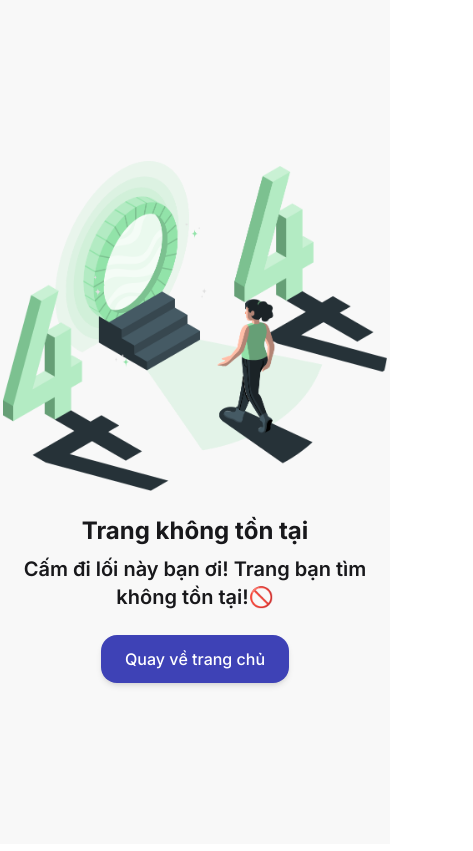
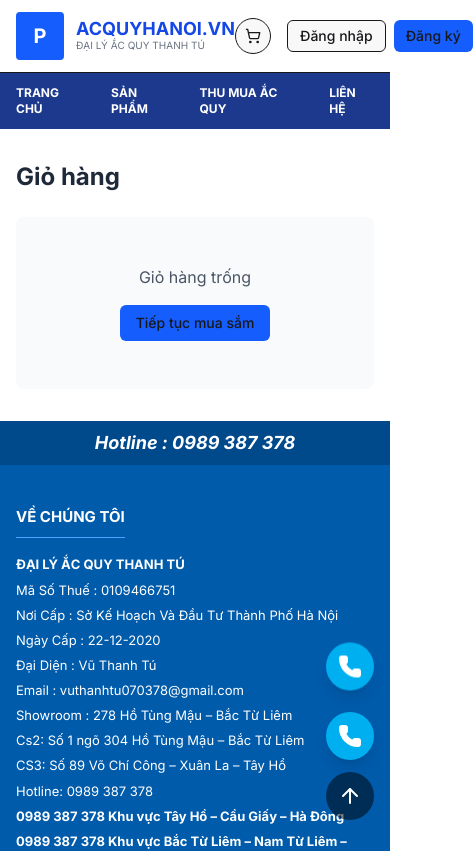
Before and after one commit to kharina21/Acquy-ThanhTu, a React (Vite) app in the folder client/: page /cart in a window 390 px wide. Shown: the top 851 px of the page, 473 px wide, since content can reach past the window. Built offline with nearby package versions, Linux system fonts and the light colour scheme.

Commit message:
giao diện cart và sửa homepage các chức năng thêm vào mua hàng

```diff
--- a/client/src/components/Header.jsx
+++ b/client/src/components/Header.jsx
@@ -1,10 +1,13 @@
-import { Search, User, LogOut } from 'lucide-react';
+import { Search, User, LogOut, ShoppingCart } from 'lucide-react';
 import { useNavigate, Link } from 'react-router';
 import { Button } from '@/components/ui/button';
 import { DropdownMenu, DropdownMenuTrigger, DropdownMenuContent, DropdownMenuItem, DropdownMenuSeparator } from '@/components/ui/dropdown-menu';
+import { useCartStore } from '@/stores/useCartStore';
 
 export function Header({ user, onLogout }) {
   const navigate = useNavigate();
+  const items = useCartStore((s) => s.items);
+  const totalQuantity = items.reduce((sum, i) => sum + i.quantity, 0);
 
   return (
     <>
@@ -35,6 +38,18 @@ export function Header({ user, onLogout }) {
                 </Button>
               </div>
             </div>
+
+            {/* Nút giỏ hàng */}
+            <Link to="/cart" className="relative">
+              <Button variant="outline" size="icon" className="rounded-full">
+                <ShoppingCart className="w-5 h-5" />
+                {totalQuantity > 0 && (
+                  <span className="absolute -top-1 -right-1 min-w-[18px] h-[18px] px-1 flex items-center justify-center bg-red-500 text-white text-xs font-bold rounded-full">
+                    {totalQuantity > 99 ? '99+' : totalQuantity}
+                  </span>
+                )}
+              </Button>
+            </Link>
 
             {/* Xử lý nút Đăng nhập / User */}
             {user ? (
--- a/client/src/components/ProductSection.jsx
+++ b/client/src/components/ProductSection.jsx
@@ -1,10 +1,17 @@
 import { useEffect, useState } from "react";
+import { useNavigate } from "react-router";
 import axios from "axios";
+import { ShoppingCart } from "lucide-react";
+import { toast } from "sonner";
+import { Button } from "@/components/ui/button";
+import { useCartStore } from "@/stores/useCartStore";
 
 export function ProductSection() {
   const [carProducts, setCarProducts] = useState([]);
   const [motorProducts, setMotorProducts] = useState([]);
   const [loading, setLoading] = useState(true);
+  const navigate = useNavigate();
+  const addToCart = useCartStore((s) => s.addToCart);
 
   useEffect(() => {
     fetchProducts();
@@ -46,7 +53,7 @@ export function ProductSection() {
         {products.map((product) => (
           <div
             key={product._id}
-            className="bg-white rounded-lg shadow-sm hover:shadow-md transition p-4 cursor-pointer"
+            className="bg-white rounded-lg shadow-sm hover:shadow-md transition p-4 flex flex-col"
           >
             {/* Image */}
             <div className="aspect-square bg-gray-100 rounded mb-3 overflow-hidden flex items-center justify-center">
@@ -61,8 +68,6 @@ export function ProductSection() {
                   Không có ảnh
                 </div>
               )}
-
-
             </div>
 
             {/* Name */}
@@ -75,6 +80,31 @@ export function ProductSection() {
               <span className="text-red-600 font-bold text-lg">
                 {product.price?.toLocaleString()}đ
               </span>
+            </div>
+
+            {/* Nút Mua hàng + Thêm vào giỏ */}
+            <div className="mt-3 flex gap-2">
+              <Button
+                size="sm"
+                className="flex-1 bg-blue-600 hover:bg-blue-700"
+                onClick={() => {
+                  addToCart(product, 1);
+                  navigate("/cart");
+                }}
+              >
+                Mua hàng
+              </Button>
+              <Button
+                size="sm"
+                variant="outline"
+                className="shrink-0"
+                onClick={() => {
+                  addToCart(product, 1);
+                  toast.success("Đã thêm vào giỏ");
+                }}
+              >
+                <ShoppingCart className="w-4 h-4" />
+              </Button>
             </div>
           </div>
         ))}
--- /dev/null
+++ b/client/src/pages/CartPage.jsx
@@ -0,0 +1,120 @@
+import { Link } from 'react-router';
+import { useAuthStore } from '@/stores/useAuthStore';
+import { useCartStore } from '@/stores/useCartStore';
+import { Header } from '@/components/Header';
+import { Footer } from '@/components/Footer';
+import { Button } from '@/components/ui/button';
+import { Trash2 } from 'lucide-react';
+import { toast } from 'sonner';
+
+export default function CartPage() {
+  const { user, logout } = useAuthStore();
+  const { items, removeItem, updateQuantity, clearCart } = useCartStore();
+
+  const handleLogout = async () => {
+    try {
+      await logout();
+      toast.success('Đã đăng xuất thành công !');
+    } catch (error) {
+      toast.error('Lỗi khi đăng xuất !');
+    }
+  };
+
+  const total = items.reduce((sum, i) => sum + i.price * i.quantity, 0);
+
+  return (
+    <div className="min-h-screen bg-white flex flex-col">
+      <Header user={user} onLogout={handleLogout} />
+
+      <main className="flex-1 container mx-auto px-4 py-8">
+        <h1 className="text-2xl font-bold text-gray-800 mb-6">Giỏ hàng</h1>
+
+        {items.length === 0 ? (
+          <div className="bg-gray-50 rounded-lg p-12 text-center">
+            <p className="text-gray-600 mb-4">Giỏ hàng trống</p>
+            <Link to="/home">
+              <Button className="bg-blue-600 hover:bg-blue-700">Tiếp tục mua sắm</Button>
+            </Link>
+          </div>
+        ) : (
+          <>
+            <div className="space-y-4 mb-8">
+              {items.map((item) => (
+                <div
+                  key={item.productId}
+                  className="flex flex-col sm:flex-row items-start sm:items-center gap-4 p-4 bg-white border border-gray-200 rounded-lg shadow-sm"
+                >
+                  <div className="w-20 h-20 bg-gray-100 rounded overflow-hidden shrink-0 flex items-center justify-center">
+                    {item.image ? (
+                      <img src={item.image} alt={item.name} className="w-full h-full object-contain" />
+                    ) : (
+                      <span className="text-gray-400 text-xs">N/A</span>
+                    )}
+                  </div>
+                  <div className="flex-1 min-w-0">
+                    <h3 className="font-medium text-gray-800 truncate">{item.name}</h3>
+                    <p className="text-red-600 font-bold mt-1">
+                      {item.price?.toLocaleString()}đ
+                    </p>
+                  </div>
+                  <div className="flex items-center gap-2 w-full sm:w-auto">
+                    <div className="flex items-center border border-gray-300 rounded">
+                      <button
+                        type="button"
+                        className="px-2 py-1 text-gray-600 hover:bg-gray-100"
+                        onClick={() => updateQuantity(item.productId, item.quantity - 1)}
+                      >
+                        −
+                      </button>
+                      <span className="px-3 py-1 min-w-[2rem] text-center text-sm">
+                        {item.quantity}
+                      </span>
+                      <button
+                        type="button"
+                        className="px-2 py-1 text-gray-600 hover:bg-gray-100"
+                        onClick={() => updateQuantity(item.productId, item.quantity + 1)}
+                      >
+                        +
+                      </button>
+                    </div>
+                    <Button
+                      variant="ghost"
+                      size="icon"
+                      className="text-red-600 hover:text-red-700 hover:bg-red-50"
+                      onClick={() => {
+                        removeItem(item.productId);
+                        toast.success('Đã xóa khỏi giỏ');
+                      }}
+                    >
+                      <Trash2 className="w-4 h-4" />
+                    </Button>
+                  </div>
+                </div>
+              ))}
+            </div>
+
+            <div className="flex flex-col sm:flex-row justify-between items-start sm:items-center gap-4 border-t pt-6">
+              <div className="flex gap-2">
+                <Button variant="outline" onClick={clearCart}>
+                  Xóa giỏ hàng
+                </Button>
+                <Link to="/home">
+                  <Button variant="outline">Tiếp tục mua sắm</Button>
+                </Link>
+              </div>
+              <div className="text-lg font-bold text-gray-800">
+                Tổng tiền: <span className="text-red-600">{total.toLocaleString()}đ</span>
+              </div>
+            </div>
+
+            <p className="mt-4 text-sm text-gray-500 italic">
+              (Giao diện giỏ hàng – chưa kết nối thanh toán)
+            </p>
+          </>
+        )}
+      </main>
+
+      <Footer />
+    </div>
+  );
+}
--- a/client/src/routes/index.jsx
+++ b/client/src/routes/index.jsx
@@ -6,6 +6,7 @@ import RegisterPage from '../pages/RegisterPage';
 import ForgotPasswordPage from '../pages/ForgotPasswordPage';
 import ResetPasswordPage from '../pages/ResetPasswordPage';
 import HomePage from '../pages/HomePage';
+import CartPage from '../pages/CartPage';
 import ProfilePage from '../pages/ProfilePage/ProfilePage';
 import UserManagementPage from '../pages/UserManagementPage/UserManagementPage';
 import StaffManagementPage from '../pages/StaffManagementPage/StaffManagementPage';
@@ -46,6 +47,8 @@ export const AppRoutes = () => {
 
             {/* PUBLIC HOME - Cho phép cả authenticated và unauthenticated users */}
             <Route path="/home" element={<HomePage />} />
+            {/* Giỏ hàng - giao diện only */}
+            <Route path="/cart" element={<CartPage />} />
 
             {/* PROTECTED ROUTES - Cần đăng nhập, chỉ truy cập được các trang dựa trên role */}
             <Route element={<ProtectedRoute />}>
--- /dev/null
+++ b/client/src/stores/useCartStore.js
@@ -0,0 +1,60 @@
+import { create } from 'zustand';
+import { persist } from 'zustand/middleware';
+
+/**
+ * Cart store - client only, không gọi backend.
+ * Mỗi item: { productId, name, price, image, quantity }
+ */
+export const useCartStore = create(
+  persist(
+    (set, get) => ({
+      items: [],
+
+      addToCart: (product, quantity = 1) => {
+        const { items } = get();
+        const id = product._id;
+        const existing = items.find((i) => i.productId === id);
+        let next;
+        if (existing) {
+          next = items.map((i) =>
+            i.productId === id ? { ...i, quantity: i.quantity + quantity } : i
+          );
+        } else {
+          next = [
+            ...items,
+            {
+              productId: id,
+              name: product.name,
+              price: product.price ?? 0,
+              image: product.images?.[0] || product.image || '',
+              quantity,
+            },
+          ];
+        }
+        set({ items: next });
+      },
+
+      removeItem: (productId) => {
+        set({ items: get().items.filter((i) => i.productId !== productId) });
+      },
+
+      updateQuantity: (productId, quantity) => {
+        if (quantity < 1) {
+          get().removeItem(productId);
+          return;
+        }
+        set({
+          items: get().items.map((i) =>
+            i.productId === productId ? { ...i, quantity } : i
+          ),
+        });
+      },
+
+      clearCart: () => set({ items: [] }),
+
+      getTotalQuantity: () =>
+        get().items.reduce((sum, i) => sum + i.quantity, 0),
+    }),
+    { name: 'cart-storage' }
+  )
+);
```
Also changed, not shown: 1 other file (tests, documents, lock files or other folders).
